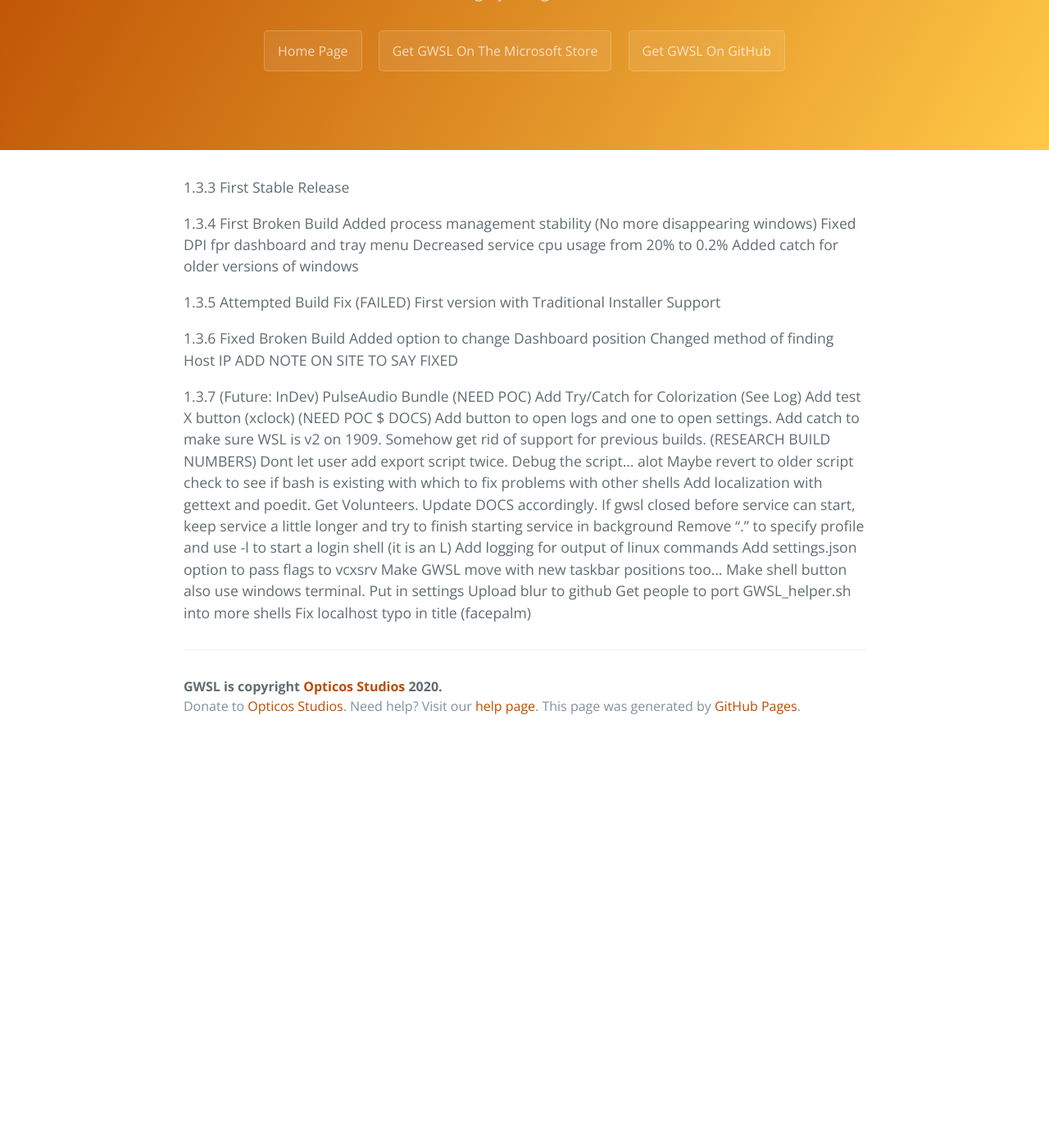
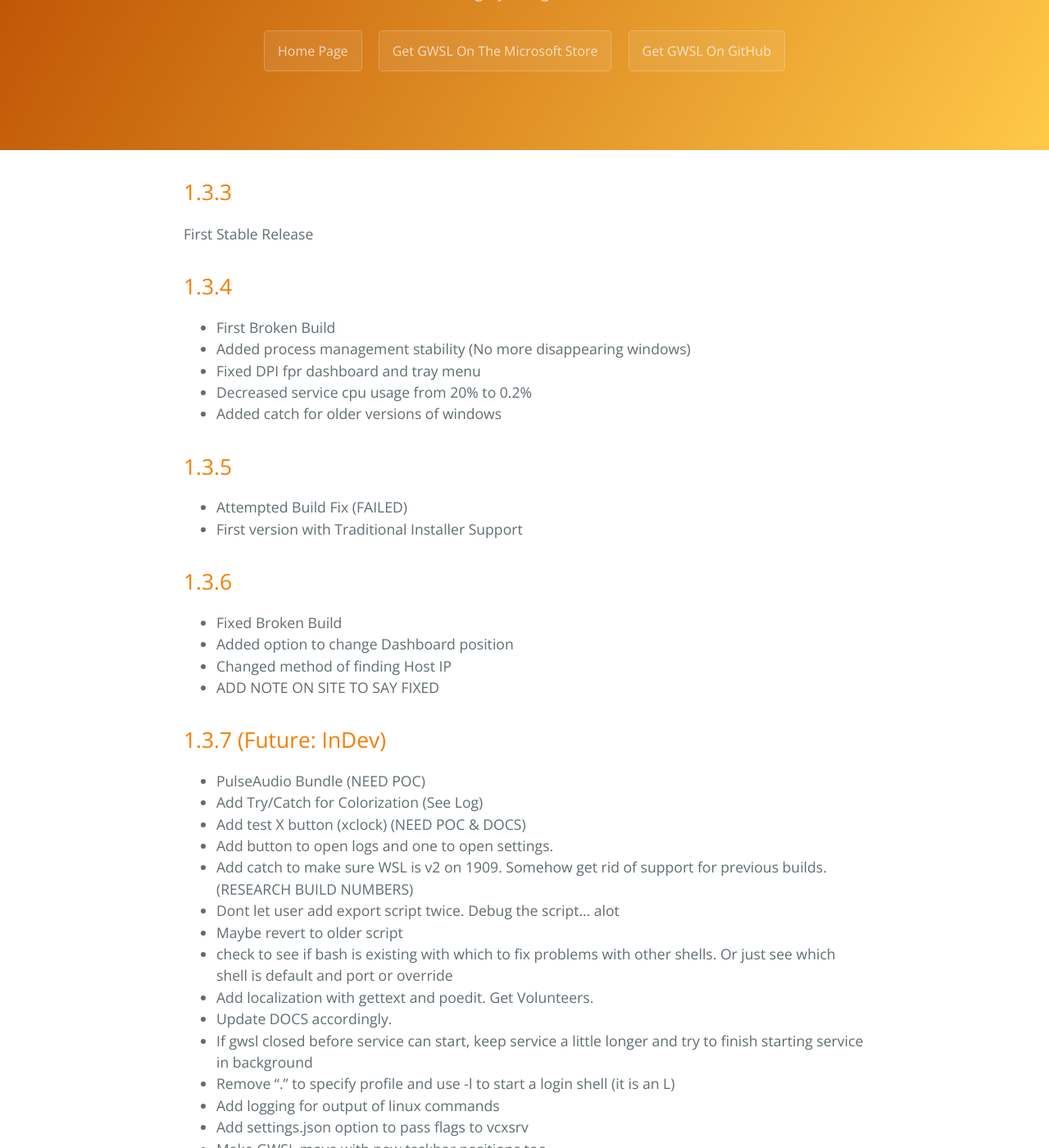
Before and after one commit to Opticos/gwsl, a Jekyll site: the page built from tutorials/mysterious_roadmap.md, in a window 1280 px wide and 1400 px high, scrolled down 200 px. Shown: the whole window at 82% size. Built offline with Jekyll 4.4.1, drawn with Linux system fonts in a browser that asks for light colours; the repository's description, which GitHub fills in, is left out; before the commit the page ends 1105 px from its top, so only the background shows below that; some of the changed text lies outside the part shown.

Commit message:
Update mysterious_roadmap.md

```diff
--- a/tutorials/mysterious_roadmap.md
+++ b/tutorials/mysterious_roadmap.md
@@ -4,43 +4,43 @@ title: GWSL Roadmap & Changelog
 permalink: /roadmap.html
 ---
 
-1.3.3
+## 1.3.3
 First Stable Release
 
-1.3.4
-First Broken Build
-Added process management stability (No more disappearing windows)
-Fixed DPI fpr dashboard and tray menu
-Decreased service cpu usage from 20% to 0.2%
-Added catch for older versions of windows
+## 1.3.4
+*  First Broken Build
+*  Added process management stability (No more disappearing windows)
+*  Fixed DPI fpr dashboard and tray menu
+*  Decreased service cpu usage from 20% to 0.2%
+*  Added catch for older versions of windows
 
-1.3.5
-Attempted Build Fix (FAILED)
-First version with Traditional Installer Support
+## 1.3.5
+*  Attempted Build Fix (FAILED)
+*  First version with Traditional Installer Support
 
-1.3.6
-Fixed Broken Build
-Added option to change Dashboard position
-Changed method of finding Host IP
-ADD NOTE ON SITE TO SAY FIXED
+## 1.3.6
+*  Fixed Broken Build
+*  Added option to change Dashboard position
+*  Changed method of finding Host IP
+*  ADD NOTE ON SITE TO SAY FIXED
 
-1.3.7 (Future: InDev)
-PulseAudio Bundle (NEED POC)
-Add Try/Catch for Colorization (See Log)
-Add test X button (xclock) (NEED POC $ DOCS)
-Add button to open logs and one to open settings.
-Add catch to make sure WSL is v2 on 1909. Somehow get rid of support for previous builds. (RESEARCH BUILD NUMBERS)
-Dont let user add export script twice. Debug the script... alot
-Maybe revert to older script
-check to see if bash is existing with which to fix problems with other shells
-Add localization with gettext and poedit. Get Volunteers.
-Update DOCS accordingly.
-If gwsl closed before service can start, keep service a little longer and try to finish starting service in background
-Remove "." to specify profile and use -l to start a login shell (it is an L)
-Add logging for output of linux commands
-Add settings.json option to pass flags to vcxsrv
-Make GWSL move with new taskbar positions too...
-Make shell button also use windows terminal. Put in settings
-Upload blur to github
-Get people to port GWSL_helper.sh into more shells
-Fix localhost typo in title (facepalm)
+## 1.3.7 (Future: InDev)
+*  PulseAudio Bundle (NEED POC)
+*  Add Try/Catch for Colorization (See Log)
+*  Add test X button (xclock) (NEED POC & DOCS)
+*  Add button to open logs and one to open settings.
+*  Add catch to make sure WSL is v2 on 1909. Somehow get rid of support for previous builds. (RESEARCH BUILD NUMBERS)
+*  Dont let user add export script twice. Debug the script... alot
+*  Maybe revert to older script
+*  check to see if bash is existing with which to fix problems with other shells. Or just see which shell is default and port or override
+*  Add localization with gettext and poedit. Get Volunteers.
+*  Update DOCS accordingly.
+*  If gwsl closed before service can start, keep service a little longer and try to finish starting service in background
+*  Remove "." to specify profile and use -l to start a login shell (it is an L)
+*  Add logging for output of linux commands
+*  Add settings.json option to pass flags to vcxsrv
+*  Make GWSL move with new taskbar positions too...
+*  Make shell button also use windows terminal. Put in settings
+*  Upload blur to github
+*  Get people to port GWSL_helper.sh into more shells
+*  Fix localhost typo in title (facepalm)
```
